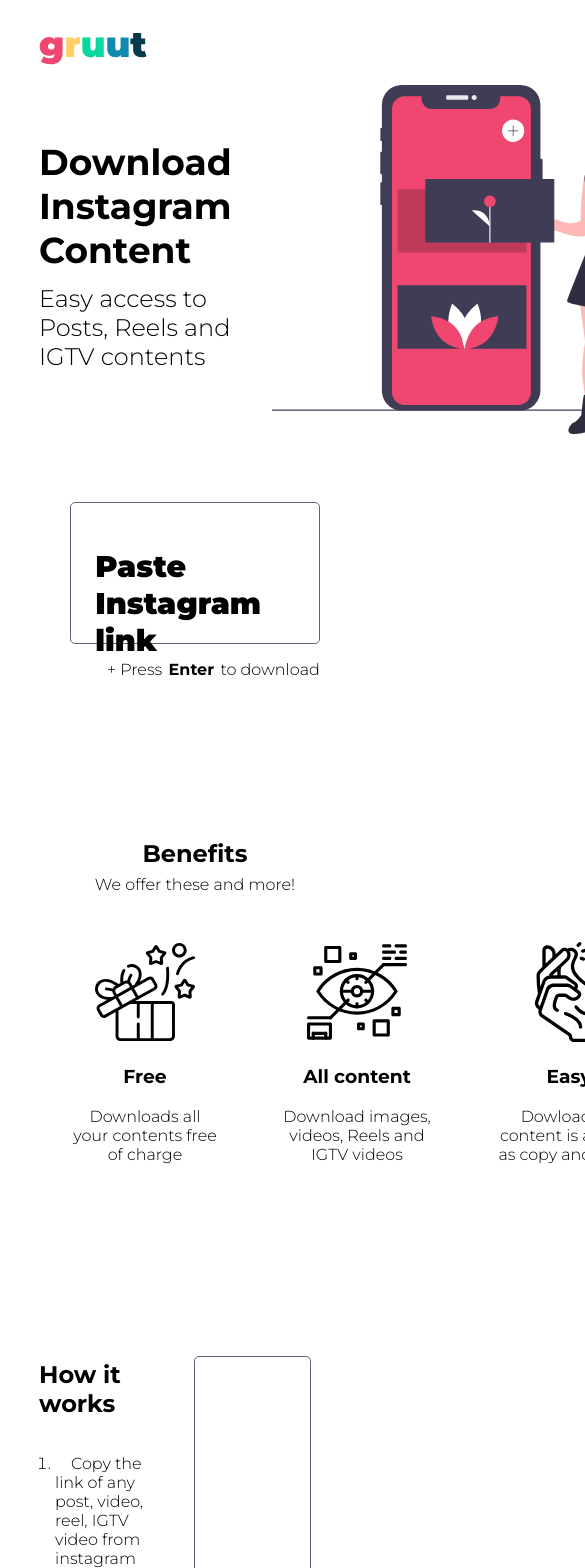
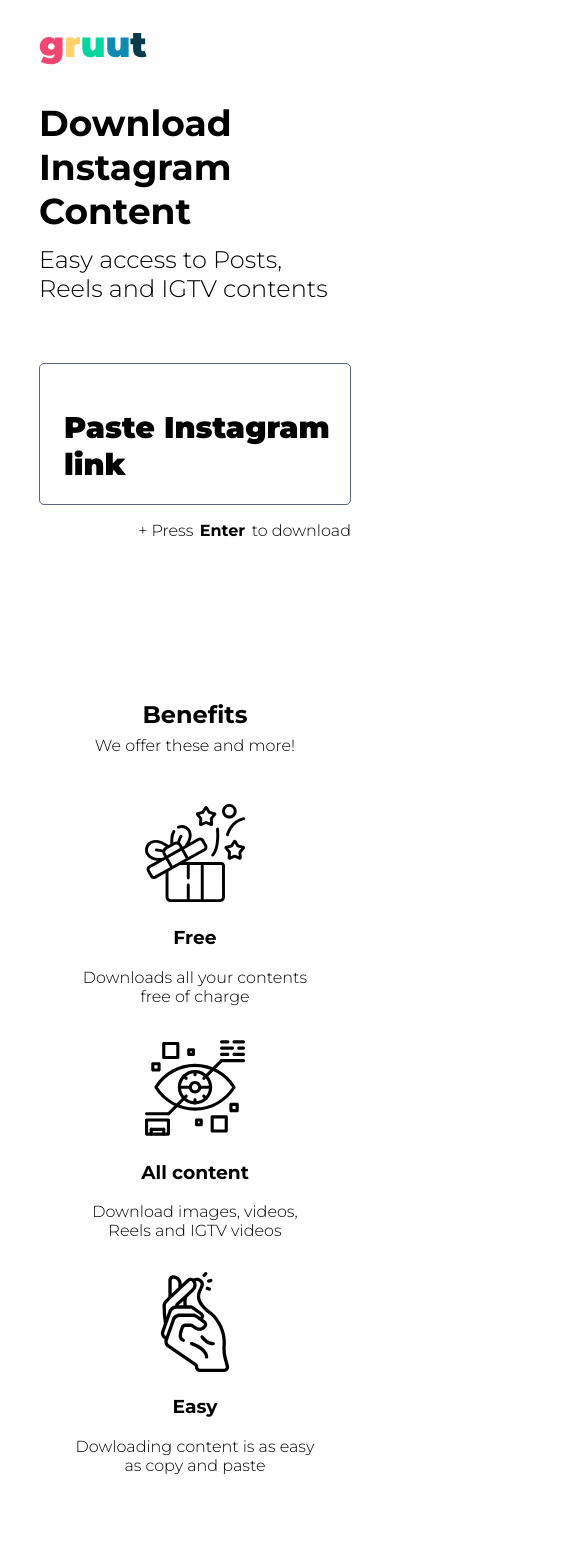
Before and after one commit to snamoah/gruut, a Next.js app: page / in a window 390 px wide. Shown: the top 1568 px of the page, 585 px wide, since content can reach past the window. Built offline with nearby package versions, Linux system fonts and the light colour scheme.

Commit message:
feat(): fix home page layout resonsiveness

```diff
--- a/src/styles/index.module.css
+++ b/src/styles/index.module.css
@@ -115,3 +115,26 @@
   justify-content: flex-end;
   margin-bottom: 2em;
 }
+
+@media (max-width: 768px) {
+  .aboveTheFold aside {
+    width: 100%;
+    margin-top: 2em;
+  }
+
+  .aboveTheFold figure {
+    display: none;
+  }
+
+  .inputBox {
+    padding: 0;
+  }
+
+  .benefits > div {
+    flex-direction: column;
+  }
+
+  .howItWorks figure {
+    display: none;
+  }
+}
```
